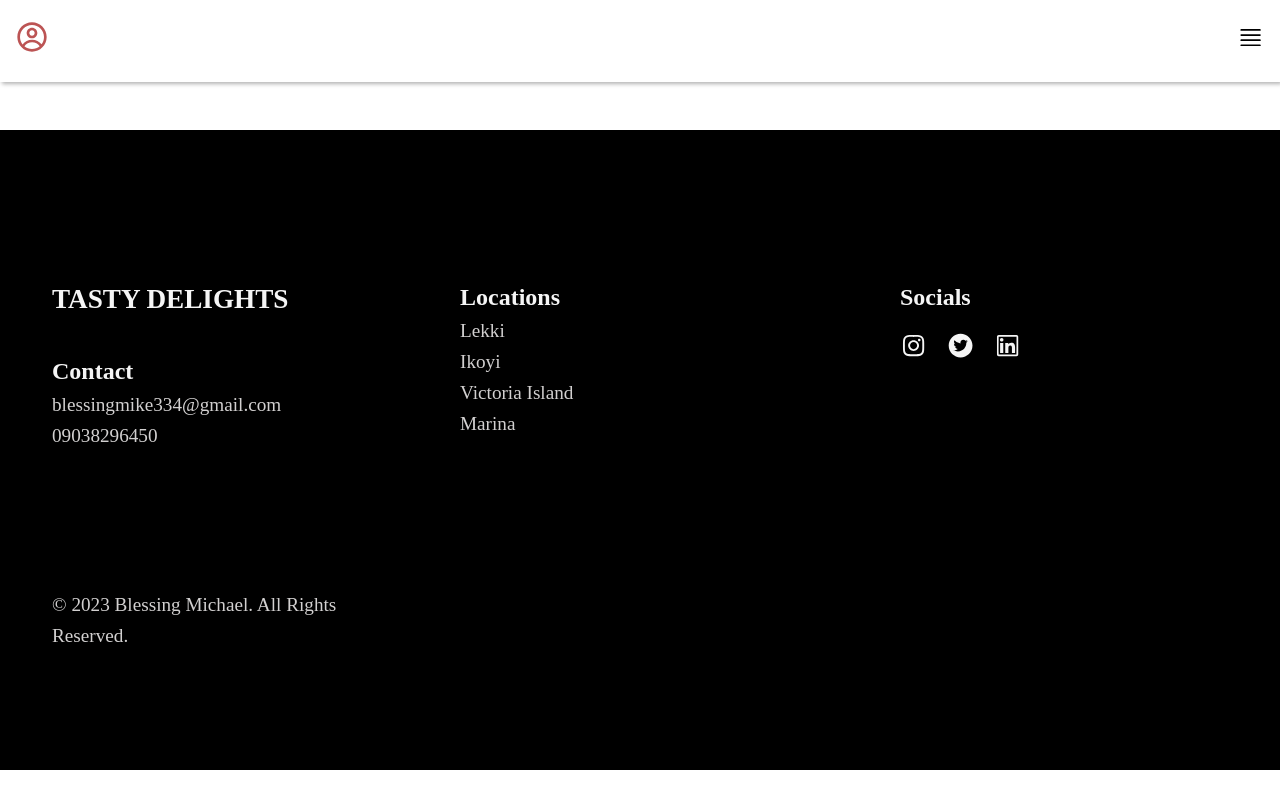
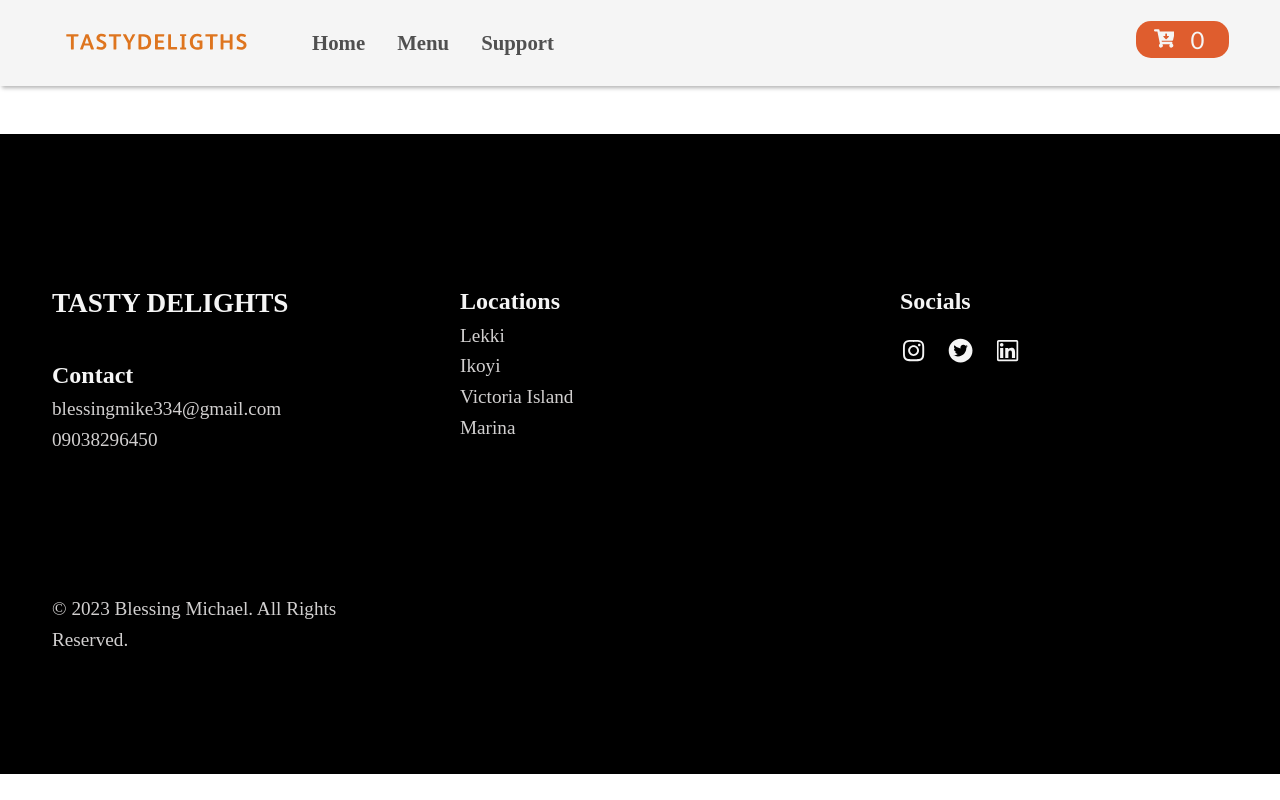
Before and after one commit to blessing-michael/Tasty-delights-restaurant-page, a React (Create React App) app: page /cat in a window 1280 px wide. Built offline with nearby package versions, Linux system fonts and the light colour scheme.

Commit message:
restyling the navbar for responsiveness, nav component written afresh

```diff
--- a/public/style.css
+++ b/public/style.css
@@ -112,14 +112,7 @@
     font-weight: bold;
     font-size: 1rem;
     transition: all 0.3s ease-out;
-    /* margin-left: 20px; */
-    /* background: transparent; */
-    /* border-color: transparent;
-    font-size: 1rem;
-    text-transform: capitalize;
-    margin: 0 0.5rem; */
-    /* letter-spacing: 1px; */
-    /* padding: 0.375rem 0.75rem; */
+
 }
 .filtered-category:hover{
     background-color: rgb(223, 93, 46);
@@ -374,6 +367,64 @@
 /* end of footer */
 
 /* beginninng of navbar styling */
+
+/* BEGIINING OF NEW NAV STYLING */
+.links-container {
+    height: 0;
+    overflow: hidden;
+
+  }
+  .nav-name{
+
+    padding: 1.2rem;
+    box-shadow: 2px 2px 4px rgba(0, 0, 0, .3);
+    position: sticky;
+    top: 0;
+    background-color: whitesmoke;
+
+
+
+
+
+
+
+
+  }
+  .icons-grp{
+    display: flex;
+    justify-content: space-between;
+  }
+  .cart-btn{
+    background: transparent;
+    border: none;
+    font-size: 1.3rem;
+    color: whitesmoke;
+
+  }
+  .cart-numspan{
+    margin-left: 1rem;
+    font-size: 1.5rem;
+    font-family: 'Trebuchet MS', 'Lucida Sans Unicode', 'Lucida Grande', 'Lucida Sans', Arial, sans-serif;
+  }
+  .cart-div{
+    background-color:rgb(223, 93, 46) ;
+    width: 70px;
+    border-radius: 15px;
+  padding: 0.2rem 0.7rem;
+
+  }
+  .logo{
+    display: none;
+  }
+  .navbar-btn{
+    background: transparent;
+    border: none;
+    font-size: 1.5rem;
+  }
+  .navbar-btn:hover{
+    cursor: pointer;
+  }
+  /* END OF NEW NAV STYLING */
 .nav{
     height: 410px;
     background-color: white;
@@ -594,10 +645,7 @@ textarea::placeholder{
     font-weight: bold;
     text-transform: capitalize;
     margin-bottom:2rem ;
-    /* text-align: center; */
-    /* display: flex; */
-    /* flex-direction: column; */
-    /* align-items: center; */
+
 }
 .message{
     font-weight: bold;
@@ -623,11 +671,7 @@ textarea::placeholder{
 
 }
 .label-div{
-    /* background-color: bisque; */
-    /* position: absolute; */
-    /* left: 5%; */
-    /* margin-bottom: 10%; */
-    /* background-color: black; */
+
     width: 250px;
 
 }
@@ -708,56 +752,15 @@ textarea::placeholder{
 
 /* Beginning of question div styling */
 
-.question-div2{
-    /* align-items: center; */
-    /* display: flex; */
-    /* justify-content: center; */
-    /* width: 700px; */
-    /* margin-bottom: 2rem; */
-    /* margin-left: 20%; */
-    /* width: 200px; */
-    /* height: 600px; */
-    /* text-align: center; */
 
 
-    /* background-color: aquamarine;
-    display: grid;
-    gap: 1rem 2rem;
-    width: 90vw;
-    margin: 5rem auto;
-    padding: 2.5rem 2rem; */
+  main {
 
-
-    /* justify-content: center; */
-}
-.btn {
-    /* background: transparent;
-    border-color: transparent;
-    width: 2rem;
-    height: 2rem;
-    display: flex;
-    align-items: center;
-    justify-content: center;
-    border-radius: 50%;
-    cursor: pointer;
-    margin-left: 1rem;
-    align-self: center;
-    min-width: 2rem; */
-  }
-  main {
-    /* min-height: 100vh; */
-    /* using flex because of better browser support */
     display: flex;
     justify-content: center;
     align-items: center;
   }
-/* .question-info{
-    display: flex;
-    background-color: antiquewhite;
-    width: 1200px;
-    align-self: center;
-    justify-content: center;
-} */
+
 
 /* END OF QUESTIONS DIV STYLING */
 
@@ -849,17 +852,14 @@ textarea::placeholder{
 
     /* BEGINNING OF REVIEWS STYLING */
     .rev-article{
-        /* background-color: rgb(245, 217, 207); */
-        /* align-items: center; */
-        /* display: flex; */
-        /* justify-content: center; */
+
         height: 500px;
-        /* flex-direction: column; */
+
         margin: 5rem 0;
-        /* padding: 5px; */
+
     }
     .rev-words{
-        /* color: rgb(51, 50, 50); */
+
         margin-bottom: 1.5rem;
         font-size: 1.6rem;
     }
@@ -950,9 +950,9 @@ textarea::placeholder{
         font-size: 1.5rem;
     }
     .footer-p{
-        /* color:rgb(210, 208, 208); */
+
         font-size: 1.2rem;
-        /* color: aqua; */
+
     }
     .socials{
         margin-top: 1rem;
@@ -1018,27 +1018,19 @@ textarea::placeholder{
         font-size: 1.3rem;
 
     }
-    .support-btn{
 
-        /* background-color: bisque; */
-    }
     .form{
         display: flex;
         flex-direction: column;
         align-items: center;
         margin: 2rem 0;
-        /* background-color: aqua; */
+
         width: 700px;
         padding: 20px;
 
 
     }
-    input{
-        /* width: 400px; */
-    }
-    /* .textarea{
-        width: 300px;
-    } */
+
 
 
     /* END OF SUPPORT STYLING */
@@ -1064,6 +1056,7 @@ textarea::placeholder{
 
 
 }
+
 
 @media only screen and (min-width:1024px) {
     .container{
@@ -1260,16 +1253,16 @@ textarea::placeholder{
 
 }
 @media only screen and (min-width:1280px) {
+
     .container{
+
 
 
         height: 800px;
 
     }
     .img-main{
-
         object-fit: cover;
-
     }
     .name{
 
@@ -1300,5 +1293,72 @@ textarea::placeholder{
     /* END OF OUR MENU STYLING */
 
 
+
+
+
+
+/* NAV big screen styling TRYING */
+
+.nav-name{
+
+    height: 3rem;
+
+
+}
+.navbar-btn{
+    display: none;
+}
+.logo{
+    display: block;
+    margin-left: 2rem;
+}
+.nav-header{
+    display: flex;
+    align-items: center;
+    justify-content: space-between;
+
+  }
+  .links li{
+    display: block;
+    padding: 0.5rem 1rem;
+    font-size: 1.3rem;
+    font-weight: bold;
+    transition: all 0.3 ease-out;
+
+
+  }
+  li:hover{
+    cursor: pointer;
+    border-bottom: 2px solid rgb(223, 93, 46);
+  }
+  .links{
+    display: flex;
+    text-align: center;
+    position: absolute;
+    top: -20%;
+    left: 20%;
+
+
+    align-items: center;
+    color: rgb(80, 80, 80);
+
+
+
+  }
+
+  .links-container {
+
+    height: auto !important;
+  }
+  .cart-div{
+    margin-right: 2rem;
+  }
+  .cart-div:hover{
+    cursor: pointer;
+  }
+  /* END OF NAV BIG SCREEN STYLING */
+
+
+
 }
     /* END OF MAIN STYLING */
--- a/src/Nav.js
+++ b/src/Nav.js
@@ -1,61 +1,134 @@
 import React, { useState } from 'react'
 import { CgProfile} from "react-icons/cg";
 import { HiBars4} from "react-icons/hi2";
+import { FaCartArrowDown } from "react-icons/fa";
 import { useNavigate } from "react-router-dom";
 
-function Nav(props) {
-    const {countcartItems}= props
-    const [showNav, setShowNav]= useState(false)
+function Nav() {
     const navigate= useNavigate()
-
-
     const navcat= ()=>{
                 navigate("/menu")
-        setShowNav(false)
+
 
              }
              const navhome= ()=>{
                  navigate("/")
-        setShowNav(false)
+
              }
              const navfaq= ()=>{
                  navigate("/faq")
-        setShowNav(false)
+
              }
              const navsupport= ()=>{
                  navigate("/support")
-        setShowNav(false)
+
             }
             const navcart= ()=>{
                         navigate("/cart")
-        setShowNav(false)
-    }
 
-    const Shownavbar=()=>{
-        setShowNav(!showNav)
-        console.log("clicked nav")
                      }
 
 
-  return (
-   <header className='header'>
-  <button className='profile'><CgProfile/></button>
-    {/* <h3 className='home'>home</h3> */}
+    return(
+    <nav className='nav-name'>
+        <div className="nav-center">
+            <div className="nav-header">
+                <div className="logo">
+               <img src="./images/logo.svg" alt="" />
 
 
-    {showNav && <nav className='nav'>
-        <ul>
+                </div>
+
+               <div className="icons-grp">
+               <button className='navbar-btn'> <HiBars4/></button>
+                <div className="cart-div" onClick={navcart}>
+               <button className='cart-btn'> <FaCartArrowDown/><span className='cart-numspan'>0</span></button>
+
+                </div>
+
+               </div>
+
+            </div>
+            <div className="links-container show-container">
+                <ul className='links' >
                 <li onClick={()=> navhome()}>Home</li>
             <li onClick={()=> navcat()}>Menu</li>
-            <li onClick={()=> navfaq()}>FAQS</li>
+
          <li onClick={()=> navsupport()}>Support</li>
-            <li onClick={()=> navcart()}>Cart {' '}
-            {countcartItems ? <button>{countcartItems}</button> : " "}</li>
 
-        </ul></nav>}
-    <button className='navbar' onClick={Shownavbar}><HiBars4/></button>
-   </header>
+
+                </ul>
+            </div>
+        </div>
+
+    </nav>
     )
+
+
+
+
+
+
+
+
+
+    // FIRST STYLING
+//     const {countcartItems}= props
+//     const [showNav, setShowNav]= useState(false)
+
+//     const Hidenav=()=>{
+//         showNav(true)
+//     }
+//     const navigate= useNavigate()
+
+
+//     const navcat= ()=>{
+//         navigate("/menu")
+//         setShowNav(false)
+
+//     }
+//     const navhome= ()=>{
+//         navigate("/")
+//         setShowNav(false)
+//     }
+//     const navfaq= ()=>{
+//         navigate("/faq")
+//         setShowNav(false)
+//     }
+//     const navsupport= ()=>{
+//         navigate("/support")
+//         setShowNav(false)
+//     }
+//     const navcart= ()=>{
+//         navigate("/cart")
+//         setShowNav(false)
+//     }
+
+//     const Shownavbar=()=>{
+//         setShowNav(!showNav)
+//         console.log("clicked nav")
+//     }
+
+
+//   return (
+//    <header className='header'>
+//   <button className='profile'><CgProfile/></button>
+
+
+
+//     {showNav && <nav className='nav'>
+//         <ul className='links-container'>
+//             <li onClick={()=> navhome()}>Home</li>
+//             <li onClick={()=> navcat()}>Menu</li>
+//             <li onClick={()=> navfaq()}>FAQS</li>
+//             <li onClick={()=> navsupport()}>Support</li>
+//             <li onClick={()=> navcart()}>Cart {' '}
+//             {countcartItems ? <button>{countcartItems}</button> : " "}</li>
+
+//         </ul></nav>}
+//     <button className='navbar' onClick={Shownavbar}><HiBars4/></button>
+//    </header>
+//   )
 }
 
 export default Nav
```
Also changed, not shown: public/images/logo.svg (added). Lines whose indentation alone changed are shown as unchanged.
